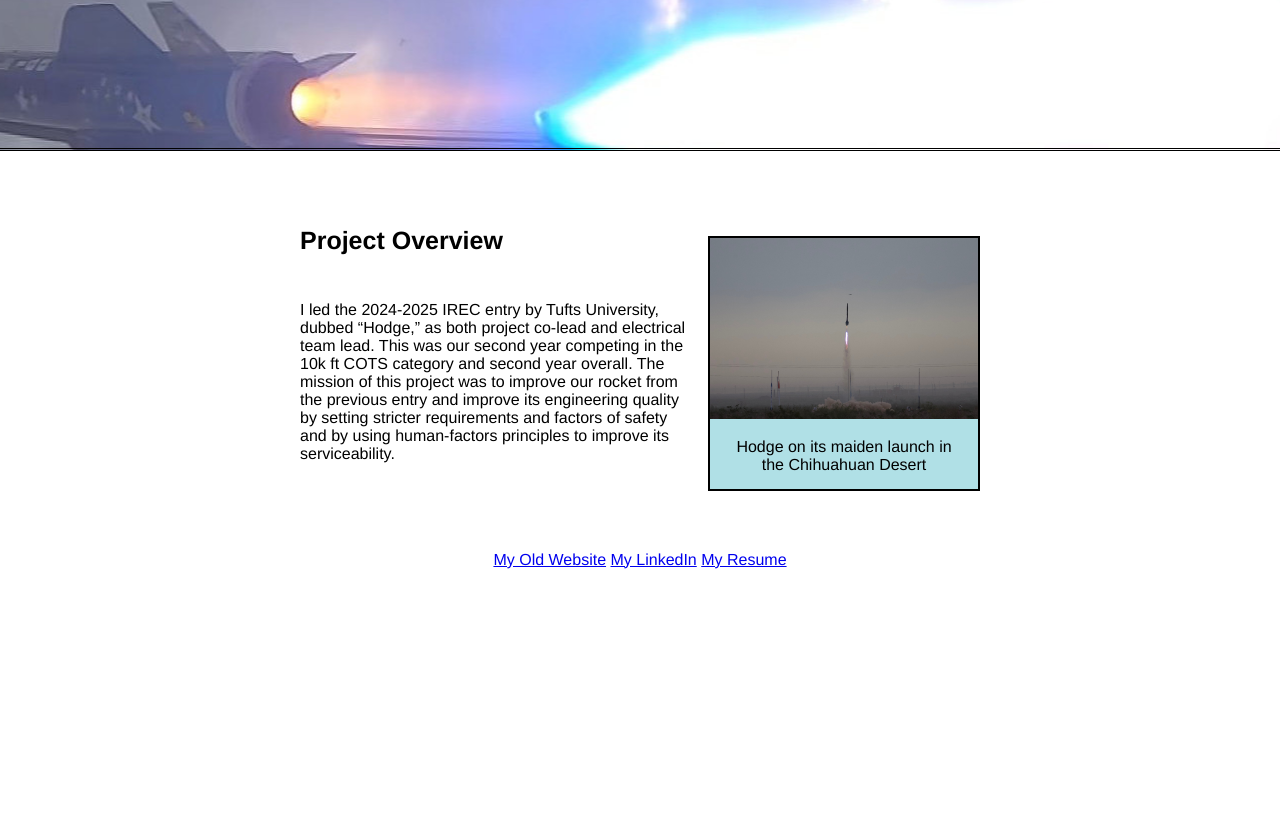
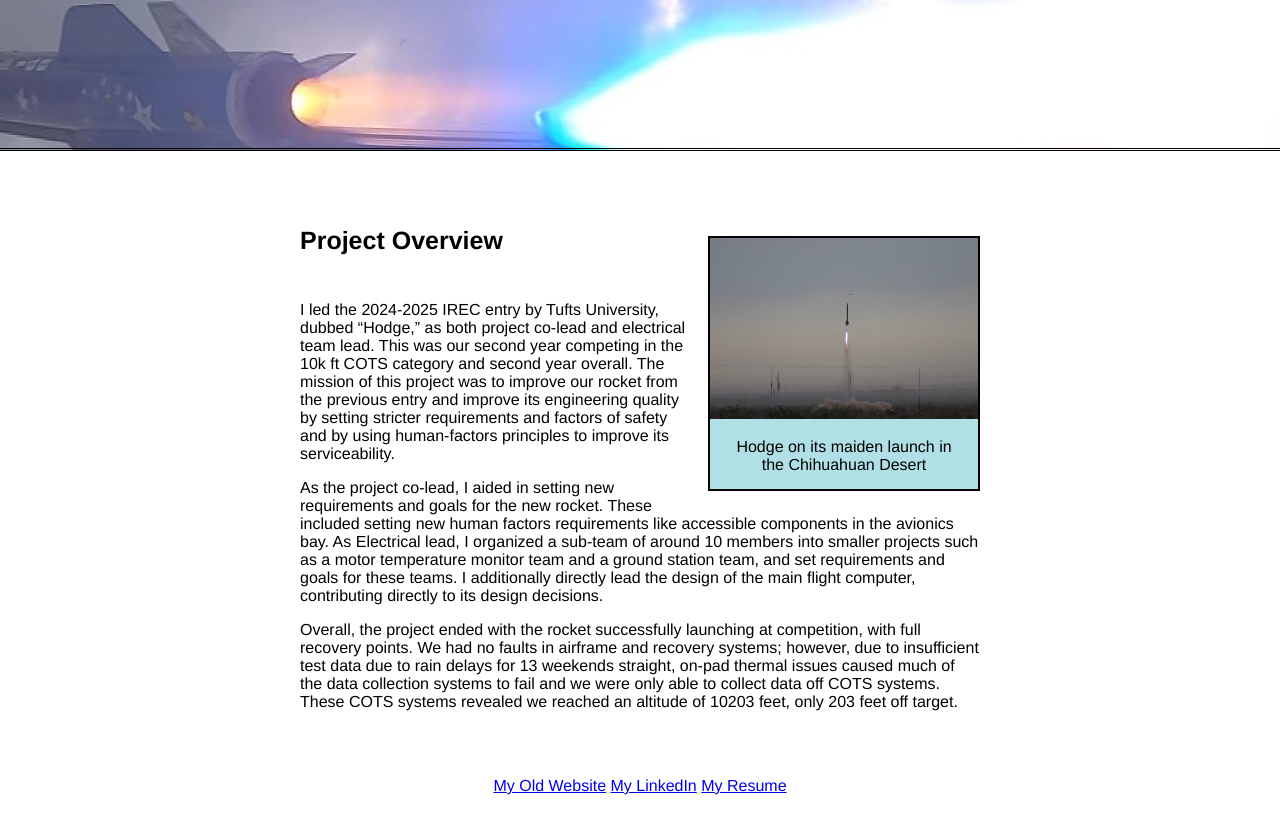
Before and after one commit to mwildgrube12/projects, a plain HTML site: page projects/Hodge.html in a window 1280 px wide. Shown: the part 219-1034 px from the top of the page. Before the commit the page ends 808 px from the top, so only its background shows below. Drawn offline with Linux system fonts and the light colour scheme; a script that the page names is missing.

Commit message:
checking other resolutions

```diff
--- a/projects/Hodge.html
+++ b/projects/Hodge.html
@@ -66,6 +66,9 @@
 
         <p>I led the 2024-2025 IREC entry by Tufts University, dubbed “Hodge,” as both project co-lead and electrical team lead. This was our second year competing in the 10k ft COTS category and second year overall. The mission of this project was to improve our rocket from the previous entry and improve its engineering quality by setting stricter requirements and factors of safety and by using human-factors principles to improve its serviceability.</p>
 
+        <p>As the project co-lead, I aided in setting new requirements and goals for the new rocket. These included setting new human factors requirements like accessible components in the avionics bay. As Electrical lead, I organized a sub-team of around 10 members into smaller projects such as a motor temperature monitor team and a ground station team, and set requirements and goals for these teams. I additionally directly lead the design of the main flight computer, contributing directly to its design decisions.</p>
+
+        <p>Overall, the project ended with the rocket successfully launching at competition, with full recovery points. We had no faults in airframe and recovery systems; however, due to insufficient test data due to rain delays for 13 weekends straight, on-pad thermal issues caused much of the data collection systems to fail and we were only able to collect data off COTS systems. These COTS systems revealed we reached an altitude of 10203 feet, only 203 feet off target.</p>
 
 
       </div>
```
